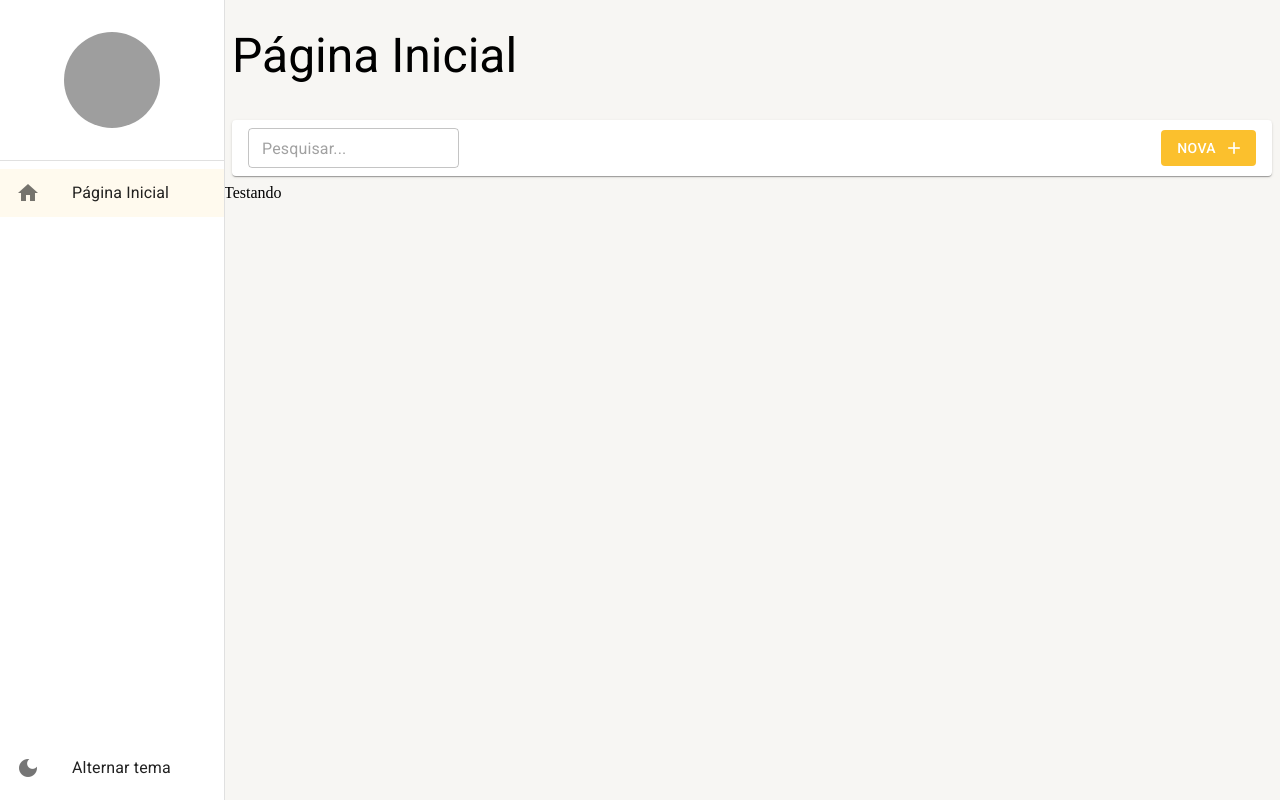
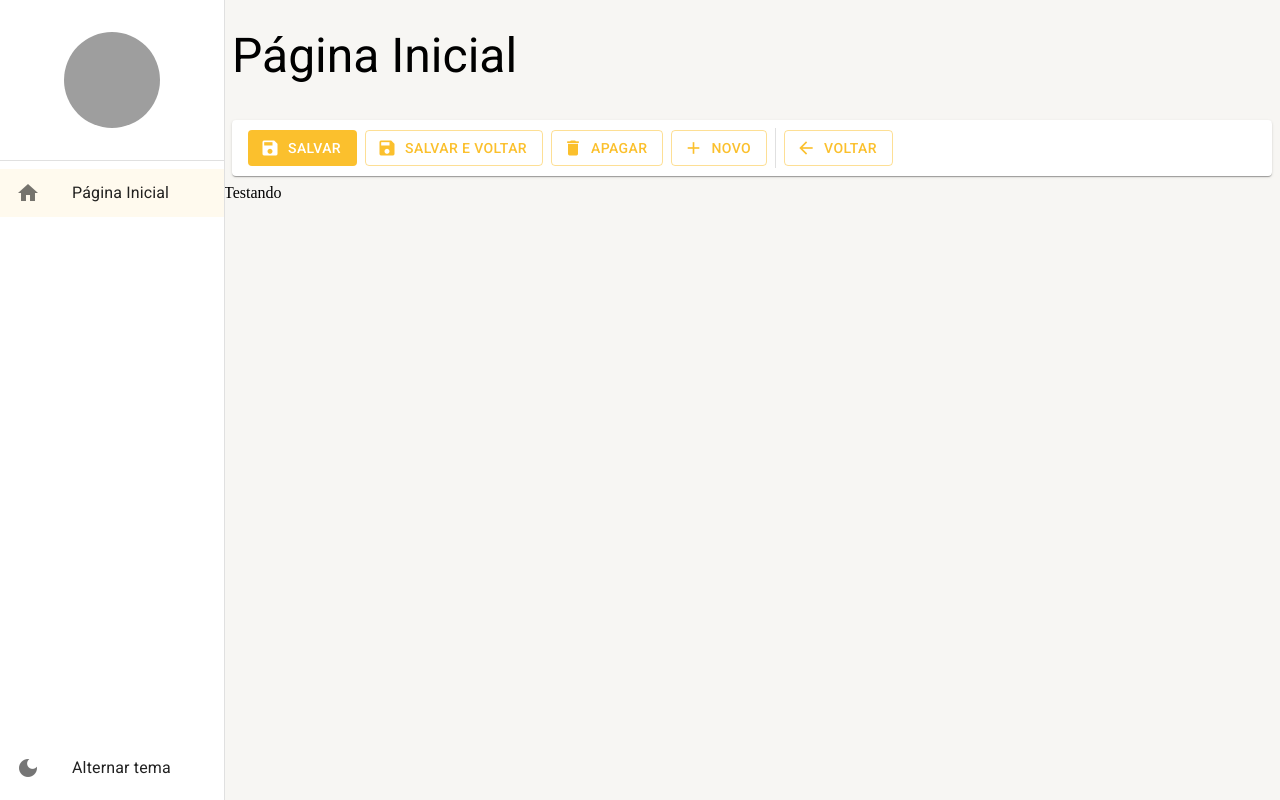
Before and after one commit to fabiosnascimento/react-cadastro-cidades-pessoas, a React (Create React App) app: page /pagina-inicial in a window 1280 px wide. Built offline with nearby package versions, Linux system fonts and the light colour scheme; grey boxes are pictures that could not be loaded.

Commit message:
Ferramentas de detalhe

```diff
--- a/src/pages/dashboard/Dashboard.tsx
+++ b/src/pages/dashboard/Dashboard.tsx
@@ -1,4 +1,4 @@
-import { FerramentasDaListagem } from "../../shared/components";
+import { FerramentasDeDetalhe } from "../../shared/components";
 import { LayoutBaseDePagina } from "../../shared/layouts";
 
 export const Dashboard = () => {
@@ -6,10 +6,7 @@
     <LayoutBaseDePagina
       titulo='Página Inicial'
       barraDeFerramentas={(
-        <FerramentasDaListagem
-          mostrarInputBusca
-          textoBotaoNovo="Nova"
-        />
+        <FerramentasDeDetalhe />
       )}
     >
       Testando
--- /dev/null
+++ b/src/shared/components/ferramentas-de-detalhe/FerramentasDeDetalhe.tsx
@@ -0,0 +1,62 @@
+import { Box, Button, Divider, Icon, Paper, useTheme } from "@mui/material"
+
+export const FerramentasDeDetalhe: React.FC = () => {
+  const theme = useTheme();
+
+  return (
+    <Box
+      height={theme.spacing(5)}
+      component={Paper}
+      marginX={1}
+      padding={1}
+      paddingX={2}
+      display="flex"
+      gap={1}
+      alignItems="center"
+    >
+      <Button
+        color="primary"
+        disableElevation
+        variant="contained"
+        startIcon={<Icon>save</Icon>}
+      >
+        Salvar
+      </Button>
+      <Button
+        color="primary"
+        disableElevation
+        variant="outlined"
+        startIcon={<Icon>save</Icon>}
+      >
+        Salvar e Voltar
+      </Button>
+      <Button
+        color="primary"
+        disableElevation
+        variant="outlined"
+        startIcon={<Icon>delete</Icon>}
+      >
+        Apagar
+      </Button>
+      <Button
+        color="primary"
+        disableElevation
+        variant="outlined"
+        startIcon={<Icon>add</Icon>}
+      >
+        Novo
+      </Button>
+
+      <Divider variant="middle" orientation="vertical" />
+
+      <Button
+        color="primary"
+        disableElevation
+        variant="outlined"
+        startIcon={<Icon>arrow_back</Icon>}
+      >
+        Voltar
+      </Button>
+    </Box>
+  )
+}
--- a/src/shared/components/index.ts
+++ b/src/shared/components/index.ts
@@ -1,2 +1,3 @@
 export * from  './menu-lateral/MenuLateral';
 export * from './ferramentas-da-listagem/FerramentasDaListagem'
+export * from './ferramentas-de-detalhe/FerramentasDeDetalhe'
```
